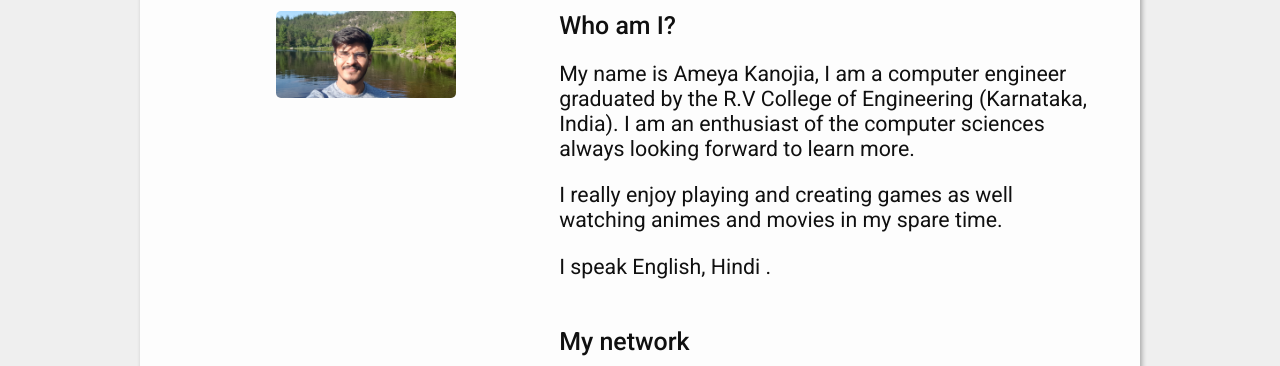
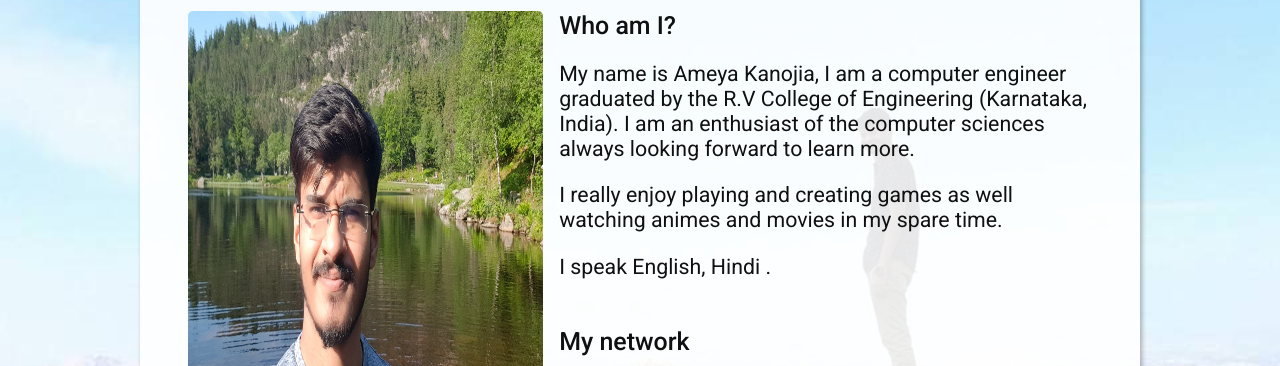
Before and after one commit to neo2696/neo2696.github.io, a plain HTML site: page index.html in a window 1280 px wide. Shown: the part 239-605 px from the top of the page. Drawn offline with Linux system fonts and the light colour scheme; a script that the page names is missing.

Commit message:
Corrected formatting of images and text

```diff
--- a/index.html
+++ b/index.html
@@ -446,7 +446,7 @@ l-55 116 -71 42 c-75 43 -90 49 -78 29z"/>
             About Me
         </h2>
         <div class="img-and-text">
-             <div class="img"><img src="Images/20180603_181627.jpg" height="50%"  width="50%"  itemprop="image" alt="photo of Ameya Kanojia"></div>
+             <div class="img"><img src="Images/20180603_181627.jpg" width="400pt" height="400pt"  itemprop="image" alt="photo of Ameya Kanojia"></div>
             <div class="text">
                 <h3>Who am I?</h3>
                 <p>My name is <span itemprop="name">Ameya Kanojia</span>, I am a
--- a/style.css
+++ b/style.css
@@ -16,7 +16,7 @@ html, body {
 body {
     font-family: "Roboto", -apple-system, BlinkMacSystemFont, "Segoe UI", Roboto, "Helvetica Neue", Arial, sans-serif;
     font-size: 16pt;
-    background-image: url(img/background_3.png);
+    background-image: url(Images/background.png);
     background-position: left;
     background-repeat: no-repeat;
     background-size: cover;
```
